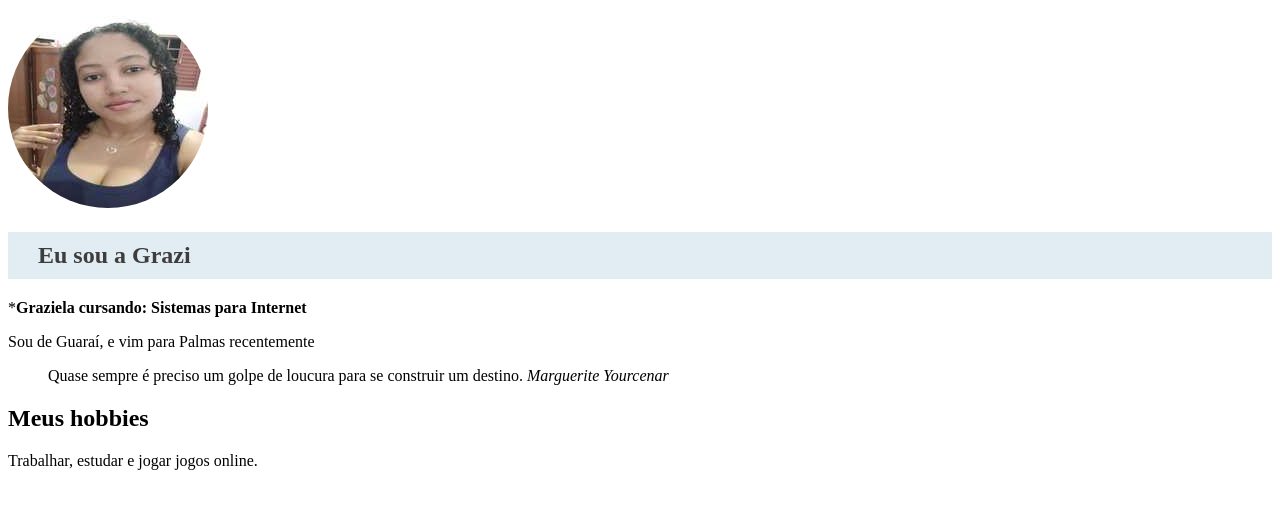
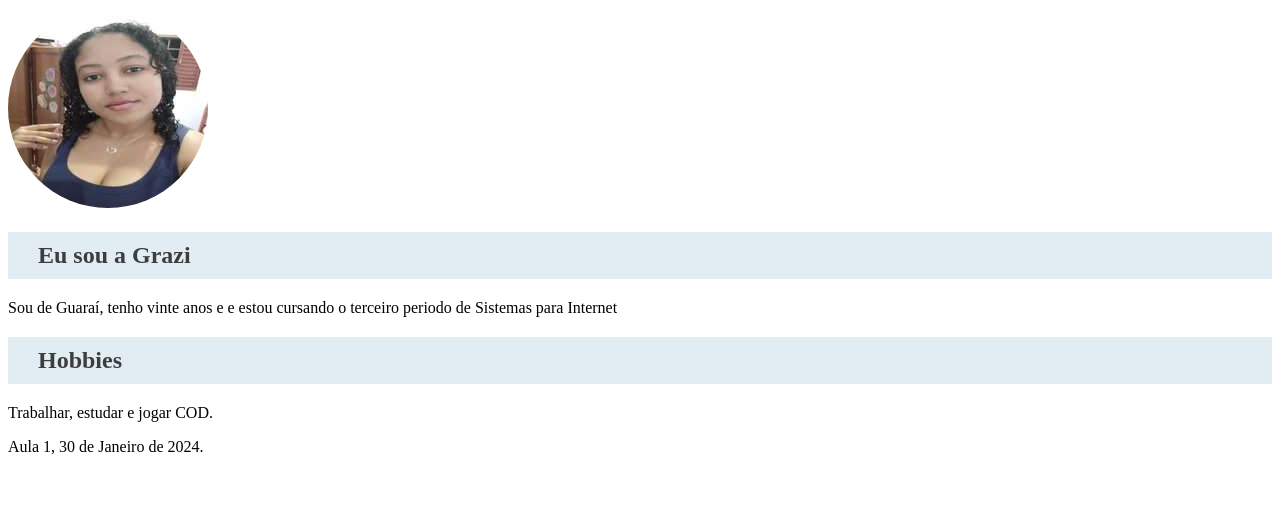
Before and after one commit to Graziela00/WebDesign, a plain HTML site: page index.html in a window 1280 px wide. Drawn offline with Linux system fonts and the light colour scheme.

Commit message:
Update index.html

```diff
--- a/index.html
+++ b/index.html
@@ -17,19 +17,17 @@
 
     <h1 class="titulo">Eu sou a Grazi</h1>
 
-<p>*<strong>Graziela cursando: Sistemas para Internet</strong></p>
-<p>Sou de Guaraí, e vim para Palmas recentemente</p>
-<blockquote>Quase sempre é preciso um golpe de loucura para se construir um destino.  <cite>Marguerite Yourcenar</cite></blockquote>
+    <p>Sou de Guaraí, tenho vinte anos e e estou cursando o terceiro periodo de Sistemas para Internet</p>
+
 </section>
 
+<section>
+ <h2 class="titulo" >Hobbies</h2>
 
-<section>
- <h2>Meus hobbies</h2>
-
-<p>Trabalhar, estudar e jogar jogos online.</p>
+<p>Trabalhar, estudar e jogar COD.</p>
 </section>
 
-
+<footer>Aula 1, 30 de Janeiro de 2024.</footer>
 
 </body>
 </html>
```
